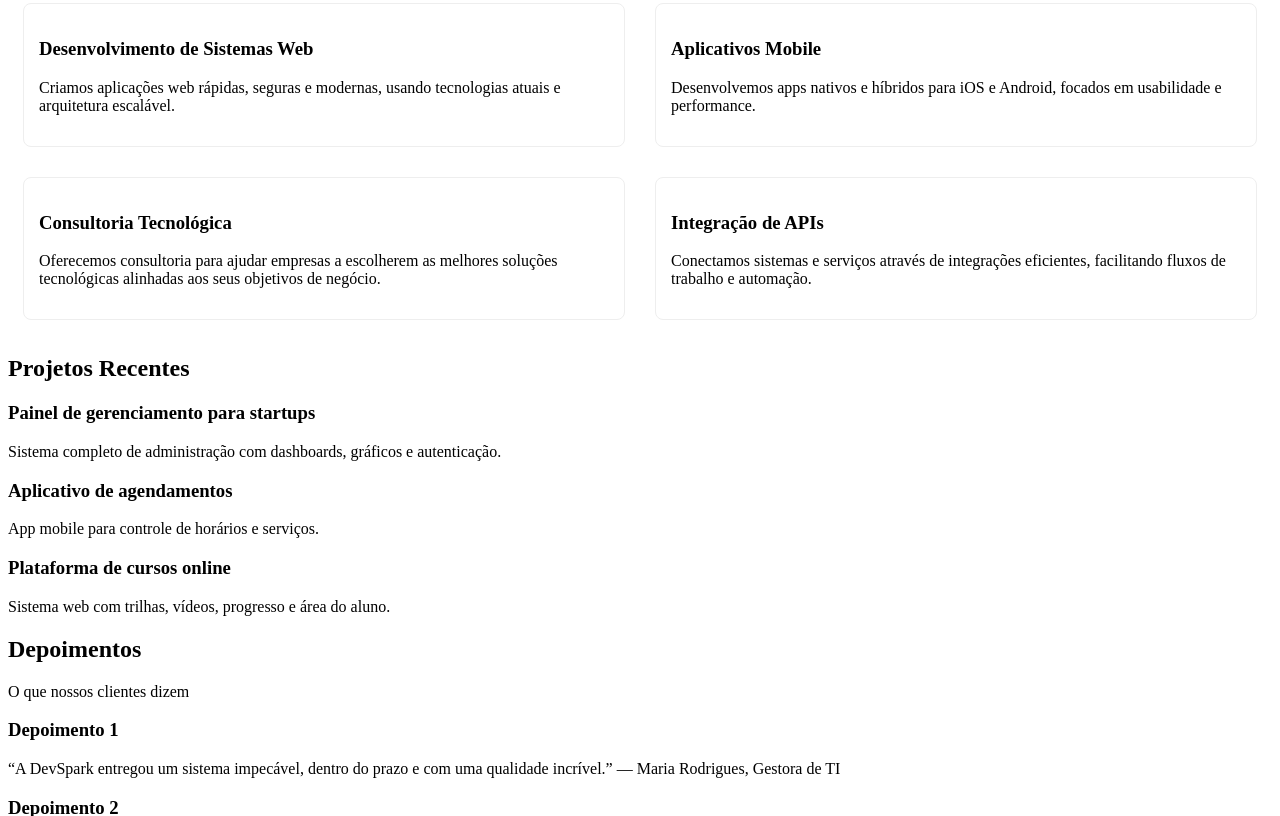
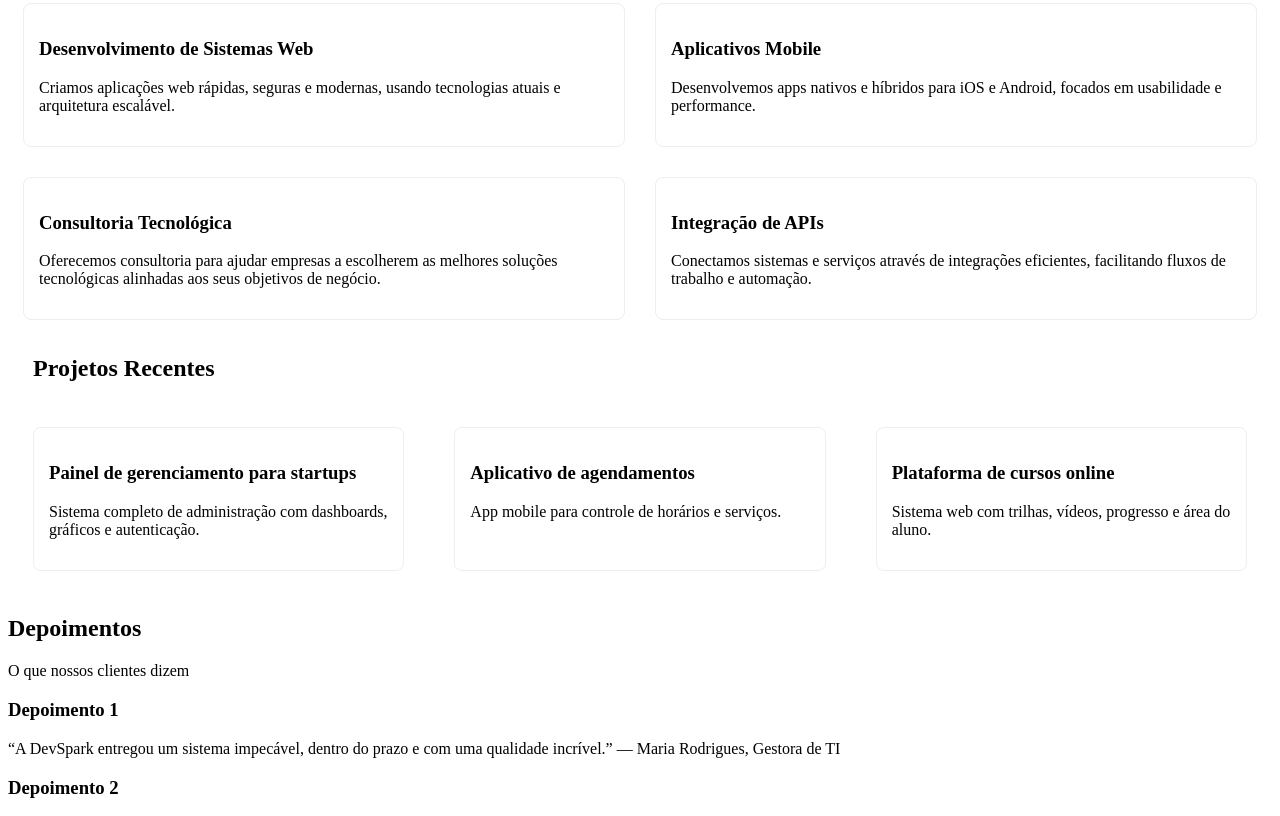
Before and after one commit to juliana15paak/Estudo, a plain HTML site: page startup/index.html in a window 1280 px wide. Shown: the part 411-1227 px from the top of the page. Drawn offline with Linux system fonts and the light colour scheme.

Commit message:
adiciona estilo usando grid para seção de projetos

```diff
--- a/startup/index.html
+++ b/startup/index.html
@@ -55,6 +55,7 @@
 
     <section id="Projetos">
       <h2>Projetos Recentes</h2>
+      <div class="articlesgroup">
         <article>
           <h3>Painel de gerenciamento para startups</h3>
           <p>Sistema completo de administração com dashboards, gráficos e autenticação.</p>
@@ -67,6 +68,7 @@
           <h3>Plataforma de cursos online</h3>
           <p>Sistema web com trilhas, vídeos, progresso e área do aluno.</p>
         </article>
+      </div>
     </section>
 
     <section id="Depoimentos">
--- a/startup/style.css
+++ b/startup/style.css
@@ -7,6 +7,7 @@ nav a{
   margin-left: 20px;
 }
 
+/*Usando flex*/
 #Serviços {
   display: flex;
   flex-wrap: wrap;
@@ -26,3 +27,20 @@ nav a{
   border: 1px solid #eee;
   border-radius: 8px;
 }
+
+/*Usando grid*/
+#Projetos h2{
+  margin-left: 25px;
+}
+
+#Projetos .articlesgroup{
+  display: grid;
+  grid-template-columns: repeat(auto-fit, minmax(300px, 1fr));
+}
+
+#Projetos .articlesgroup article{
+  border: 1px solid #eee;
+  border-radius: 8px;
+  padding: 15px;
+  margin: 25px;
+}
```
Lines whose indentation alone changed are shown as unchanged.
